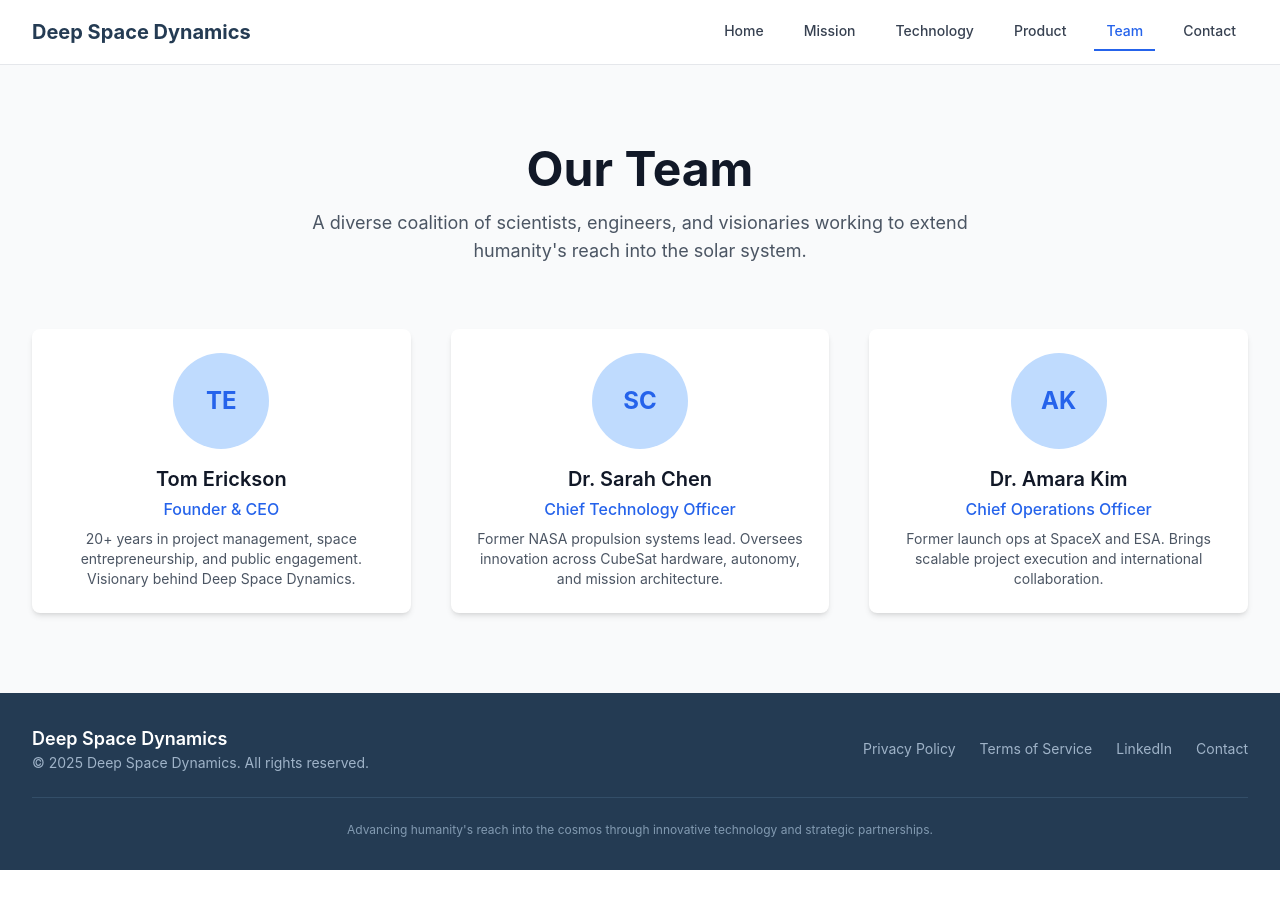
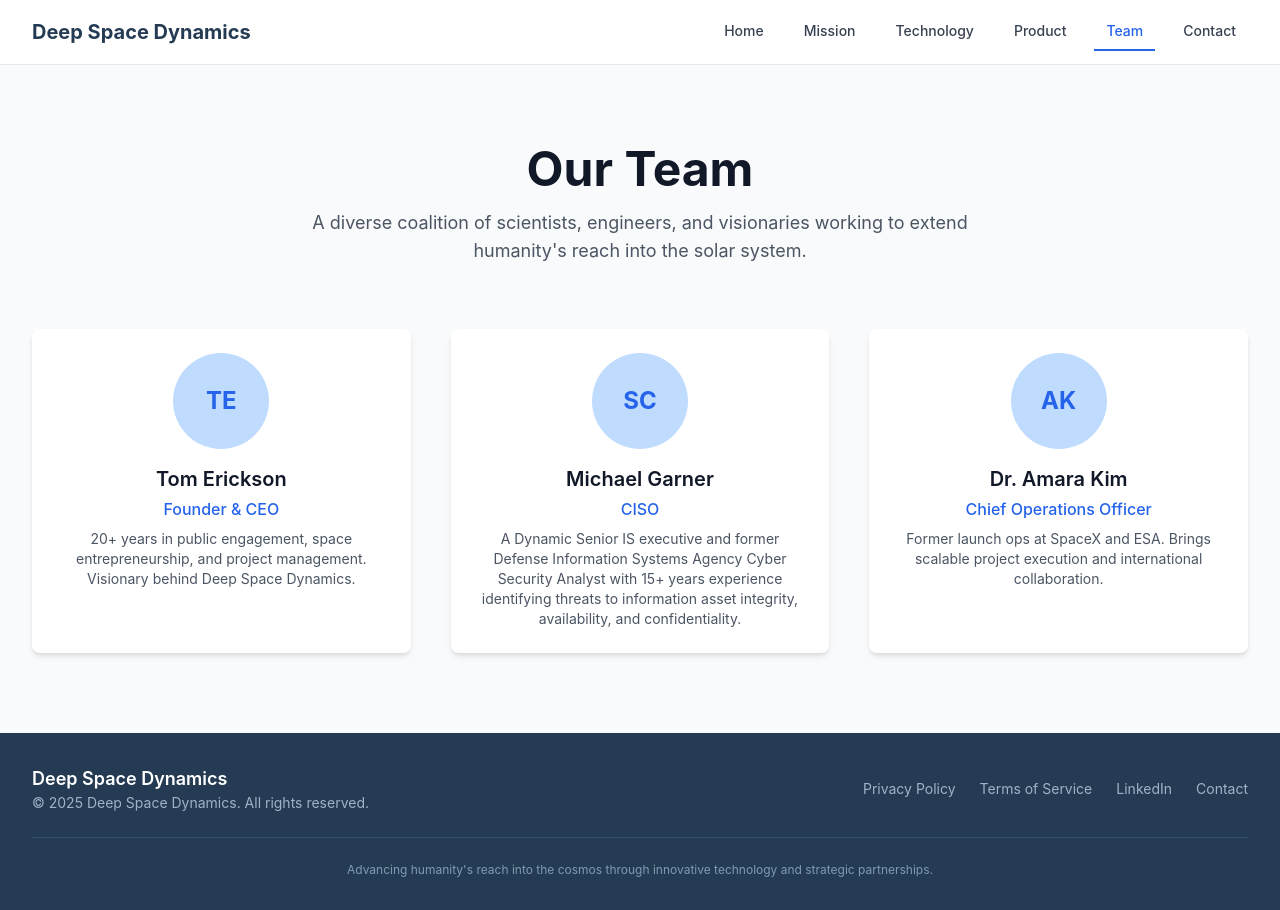
Before and after one commit to tommytoyou/deep-space-dynamics, a React (Create React App) app: page /team in a window 1280 px wide. Before the commit the page ends 870 px from the top, so only its background shows below. Built offline with nearby package versions, Linux system fonts and the light colour scheme; the HTML template or start-up script is replaced by a standard one.

Commit message:
Update: Made changes to UI and components

```diff
--- a/src/pages/Team.jsx
+++ b/src/pages/Team.jsx
@@ -22,17 +22,17 @@ const Team = () => {
             <h2 className="text-xl font-semibold text-gray-900 mb-1">Tom Erickson</h2>
             <p className="text-primary-600 font-medium">Founder & CEO</p>
             <p className="text-sm text-gray-600 mt-2">
-              20+ years in project management, space entrepreneurship, and public engagement. Visionary behind Deep Space Dynamics.
+              20+ years in public engagement, space entrepreneurship, and project management. Visionary behind Deep Space Dynamics.
             </p>
           </div>
 
           {/* CTO */}
           <div className="bg-white rounded-lg shadow-md p-6 text-center">
             <div className="w-24 h-24 rounded-full bg-primary-200 mx-auto mb-4 flex items-center justify-center text-2xl font-bold text-primary-600">SC</div>
-            <h2 className="text-xl font-semibold text-gray-900 mb-1">Dr. Sarah Chen</h2>
-            <p className="text-primary-600 font-medium">Chief Technology Officer</p>
+            <h2 className="text-xl font-semibold text-gray-900 mb-1">Michael Garner</h2>
+            <p className="text-primary-600 font-medium">CISO</p>
             <p className="text-sm text-gray-600 mt-2">
-              Former NASA propulsion systems lead. Oversees innovation across CubeSat hardware, autonomy, and mission architecture.
+              A Dynamic Senior IS executive and former Defense Information Systems Agency Cyber Security Analyst with 15+ years experience identifying threats to information asset integrity, availability, and confidentiality.
             </p>
           </div>
 
```
